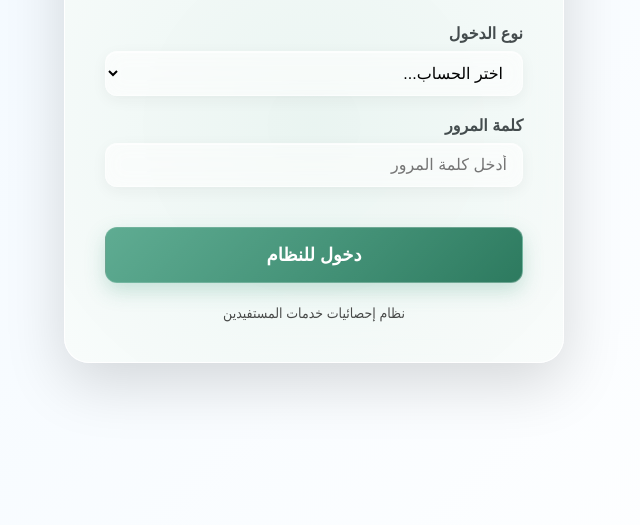
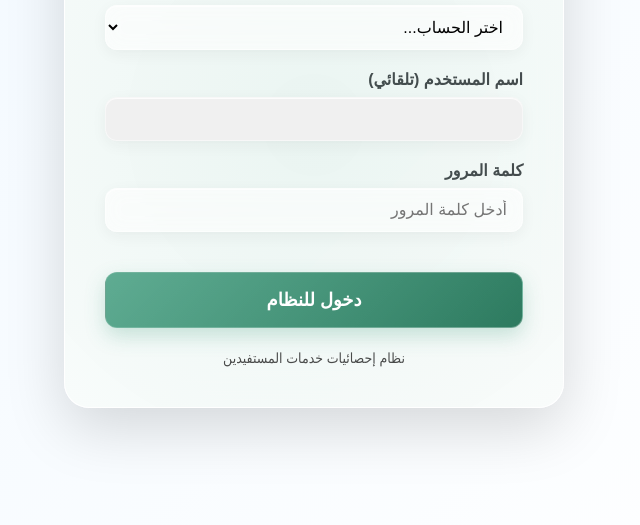
Before and after one commit to shrfalmalki/court-stats, a website: page public/index.html in a window 1280 px wide. Shown: the part 275-800 px from the top of the page, without its empty margins (326-966 px from the left). Drawn offline with nearby package versions, Linux system fonts and the light colour scheme; a script that the page names is missing; a web font is replaced by a local one.

Commit message:
Update index.html

```diff
--- a/public/index.html
+++ b/public/index.html
@@ -62,6 +62,10 @@
                                 <!-- Populated dynamically -->
                             </optgroup>
                         </select>
+                    </div>
+                    <div class="form-group">
+                        <label>اسم المستخدم (تلقائي)</label>
+                        <input type="text" id="login-username-display" readonly style="background-color: #f0f0f0; color: #555;">
                     </div>
                     <!-- Hidden inputs for username based on selection logic -->
                     <div class="form-group">
```
